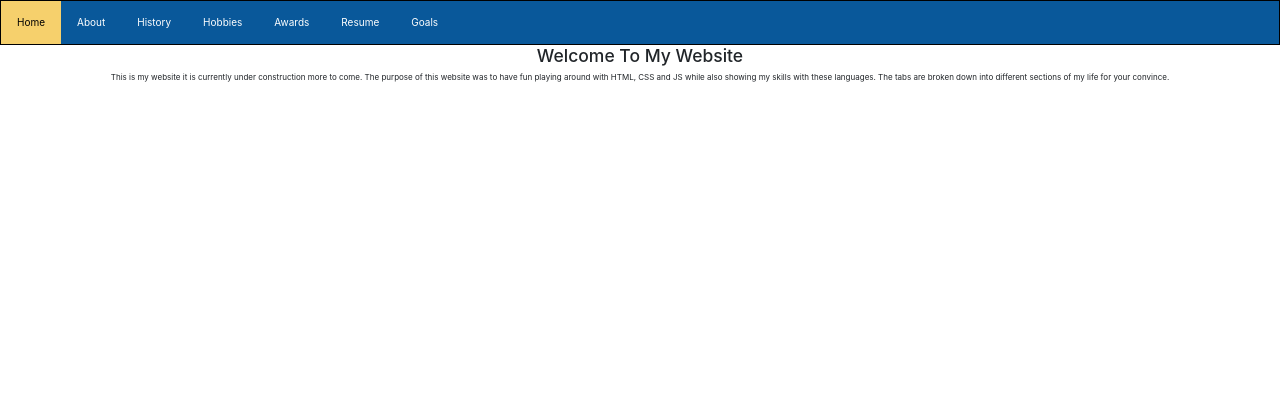
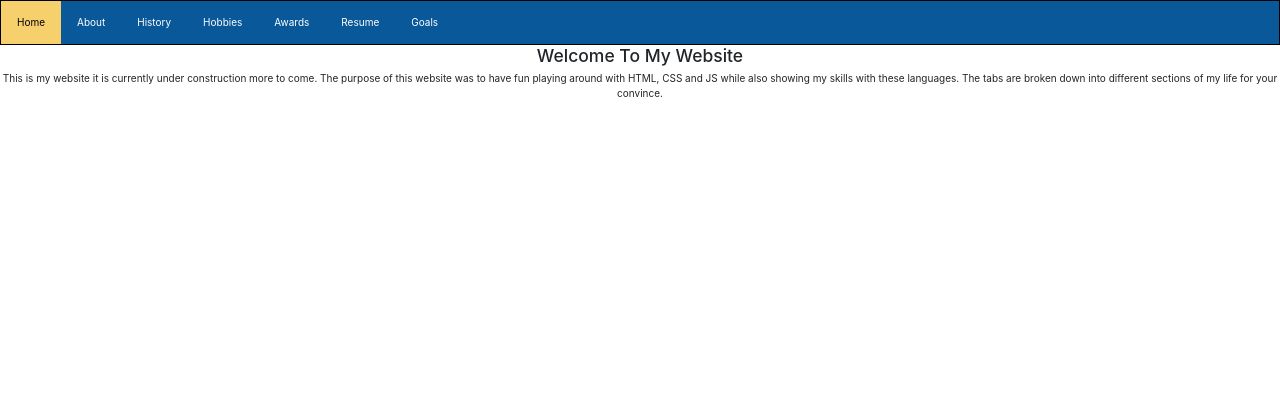
Before and after one commit to Trotsky88/Trotsky88.github.io, a PHP site: page / in a window 1280 px wide. Shown: the top 420 px of the page. Run offline with PHP 8.4, Linux system fonts and the light colour scheme.

Commit message:
Update styles.css

```diff
--- a/CSS/styles.css
+++ b/CSS/styles.css
@@ -4,7 +4,7 @@ body{
     background-color: lightgrey;
 }
 p{
-    font-size: 6pt;
+
 }
 
 h3{
```
